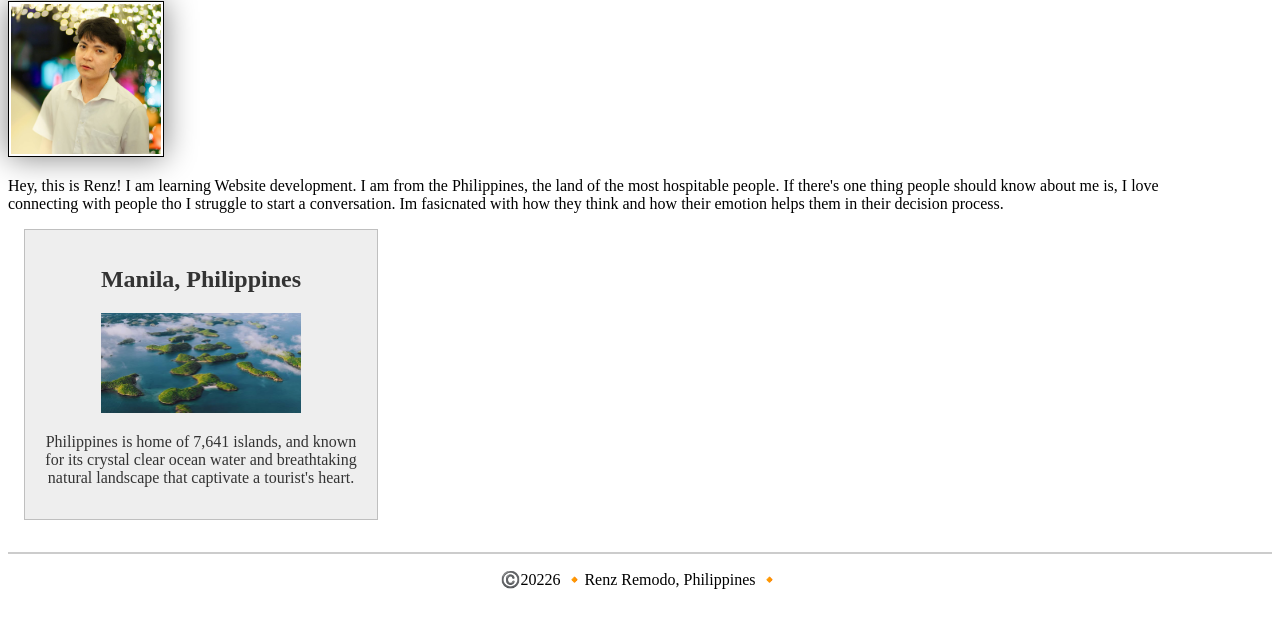
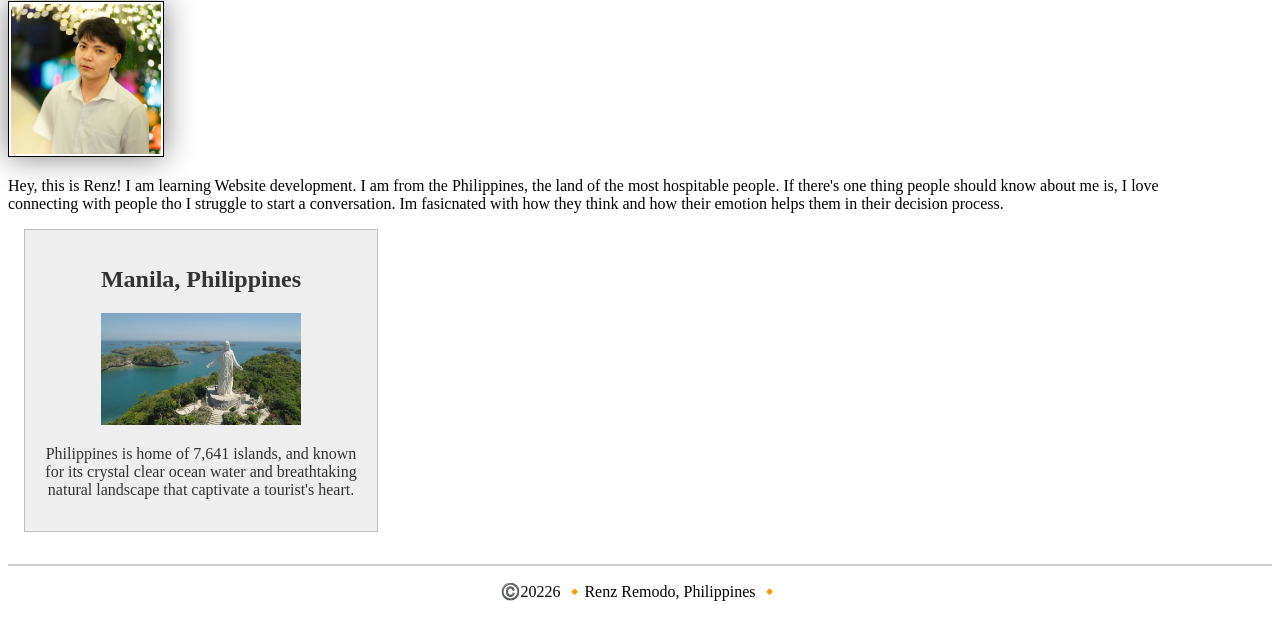
Before and after one commit to renzu-desu/wdd130, a plain HTML site: page index.html in a window 1280 px wide. Shown: the part 223-840 px from the top of the page. Drawn offline with Linux system fonts and the light colour scheme.

Commit message:
change the img path

```diff
--- a/index.html
+++ b/index.html
@@ -29,7 +29,7 @@
     </main>
     <aside>
         <h2>Manila, Philippines</h2>
-        <img src="images/philippines.jpg"
+        <img src="images/pangasinan.jpg"
           alt="A scenic landscape photo of the hundreds island in the Philippines" width="200">
         <p>Philippines is home of 7,641 islands, and known for its crystal clear ocean water and
             breathtaking natural landscape that captivate a tourist's heart. </p>
```
Also changed, not shown: images/pangasinan.jpg (added).
